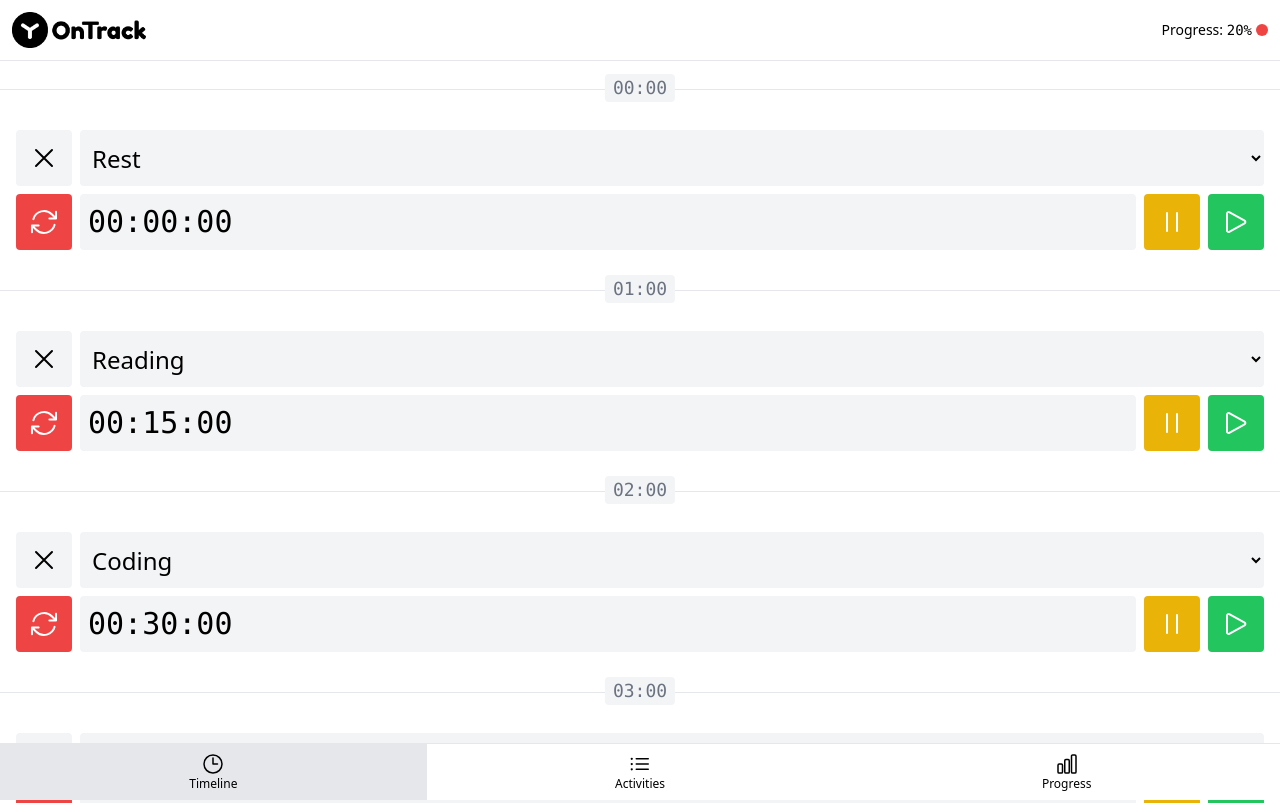
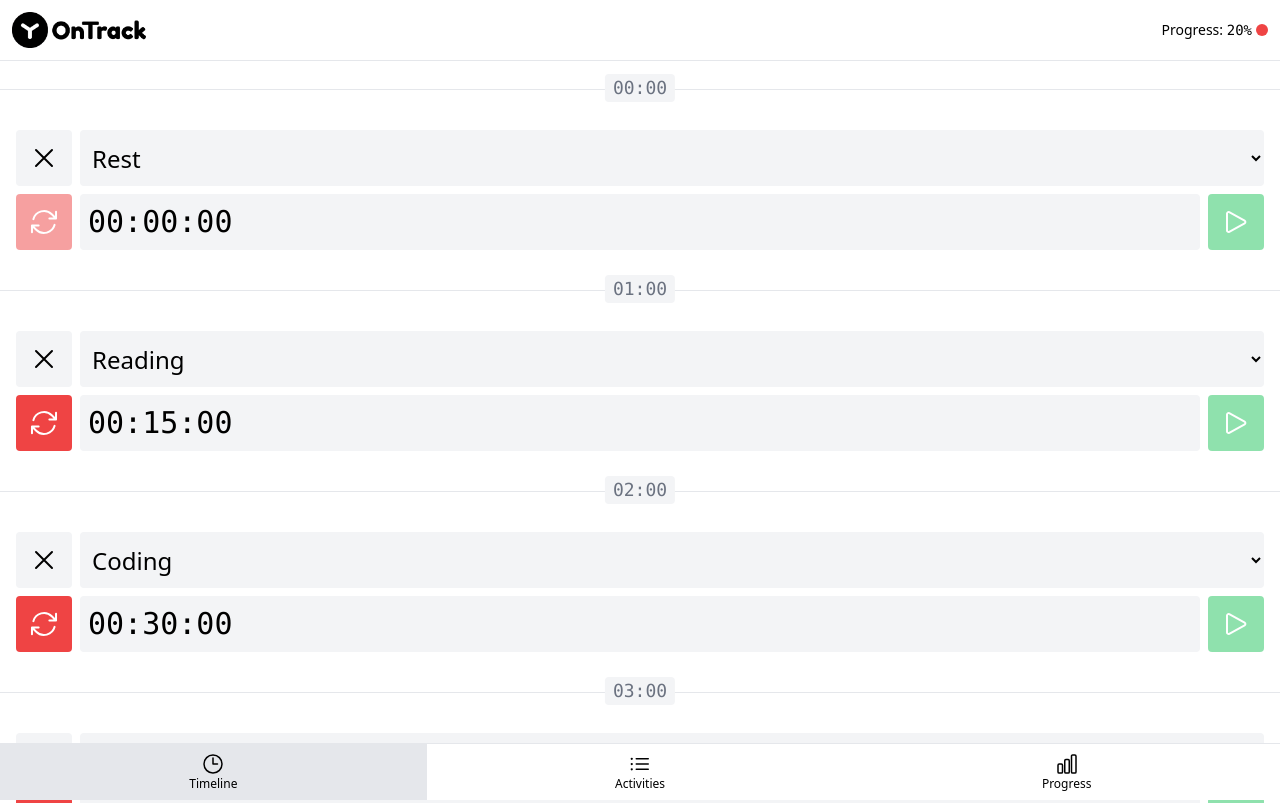
Before and after one commit to ev-climb/on-track, a Vue app: page /#timeline in a window 1280 px wide. Shown: the top 803 px of the page. Built offline with nearby package versions, Linux system fonts and the light colour scheme.

Commit message:
in progress

```diff
--- a/src/components/TimelineItem.vue
+++ b/src/components/TimelineItem.vue
@@ -50,6 +50,6 @@ function findActivityById(id) {
       :options="activitySelectOptions"
       @select="selectActivity"
     />
-    <TimelineStopwatch :seconds="timelineItem.activitySeconds" />
+    <TimelineStopwatch :seconds="timelineItem.activitySeconds" :hour="timelineItem.hour" />
   </li>
 </template>
--- a/src/components/TimelineStopwatch.vue
+++ b/src/components/TimelineStopwatch.vue
@@ -1,32 +1,64 @@
 <template>
   <div class="flex w-full gap-2">
-    <BaseButton :type="BUTTON_TYPE_DANGER">
+    <BaseButton :type="BUTTON_TYPE_DANGER" @click="reset" :disabled="!seconds">
       <ArrowPathIcon class="h-8" />
     </BaseButton>
     <div class="flex flex-grow items-center rounded bg-gray-100 px-2 font-mono text-3xl">
       {{ formatSeconds(seconds) }}
     </div>
-    <BaseButton :type="BUTTON_TYPE_WARNING">
+    <BaseButton v-if="isRunning" :type="BUTTON_TYPE_WARNING" @click="stop">
       <PauseIcon class="h-8" />
     </BaseButton>
-    <BaseButton :type="BUTTON_TYPE_SUCSESS">
+    <BaseButton v-else :type="BUTTON_TYPE_SUCSESS" @click="start" :disabled="isStartButtonDisabled">
       <PlayIcon class="h-8" />
     </BaseButton>
   </div>
 </template>
 
 <script setup>
+import { ref } from 'vue'
 import { ArrowPathIcon, PauseIcon, PlayIcon } from '@heroicons/vue/24/outline'
-import { BUTTON_TYPE_DANGER, BUTTON_TYPE_WARNING, BUTTON_TYPE_SUCSESS } from '../constants'
+import {
+  BUTTON_TYPE_DANGER,
+  BUTTON_TYPE_WARNING,
+  BUTTON_TYPE_SUCSESS,
+  MILLISECONDS_IN_SECOND
+} from '../constants'
 import { formatSeconds } from '../functions'
-import { isNumber } from '../validators'
+import { isHourValid, isNumber } from '../validators'
 import BaseButton from './BaseButton.vue'
 
-defineProps({
+const props = defineProps({
   seconds: {
     default: 0,
     type: Number,
     validator: isNumber
+  },
+  hour: {
+    required: true,
+    type: Number,
+    validator: isHourValid
   }
 })
+
+const seconds = ref(props.seconds)
+const isRunning = ref(false)
+const isStartButtonDisabled = props.hour !== new Date().getHours()
+
+function start() {
+  isRunning.value = setInterval(() => {
+    seconds.value++
+  }, MILLISECONDS_IN_SECOND)
+}
+
+function stop() {
+  clearInterval(isRunning.value)
+
+  isRunning.value = false
+}
+
+function reset() {
+  stop()
+  seconds.value = 0
+}
 </script>
```
